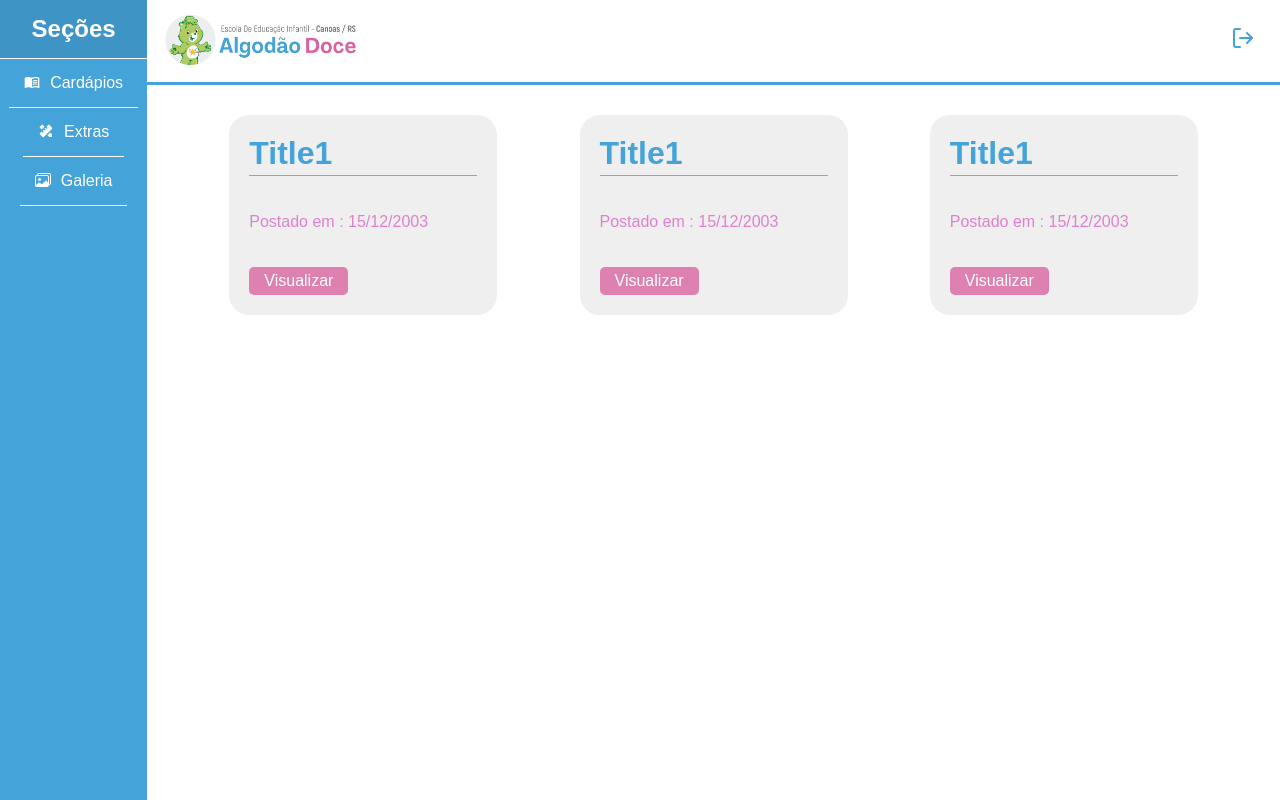
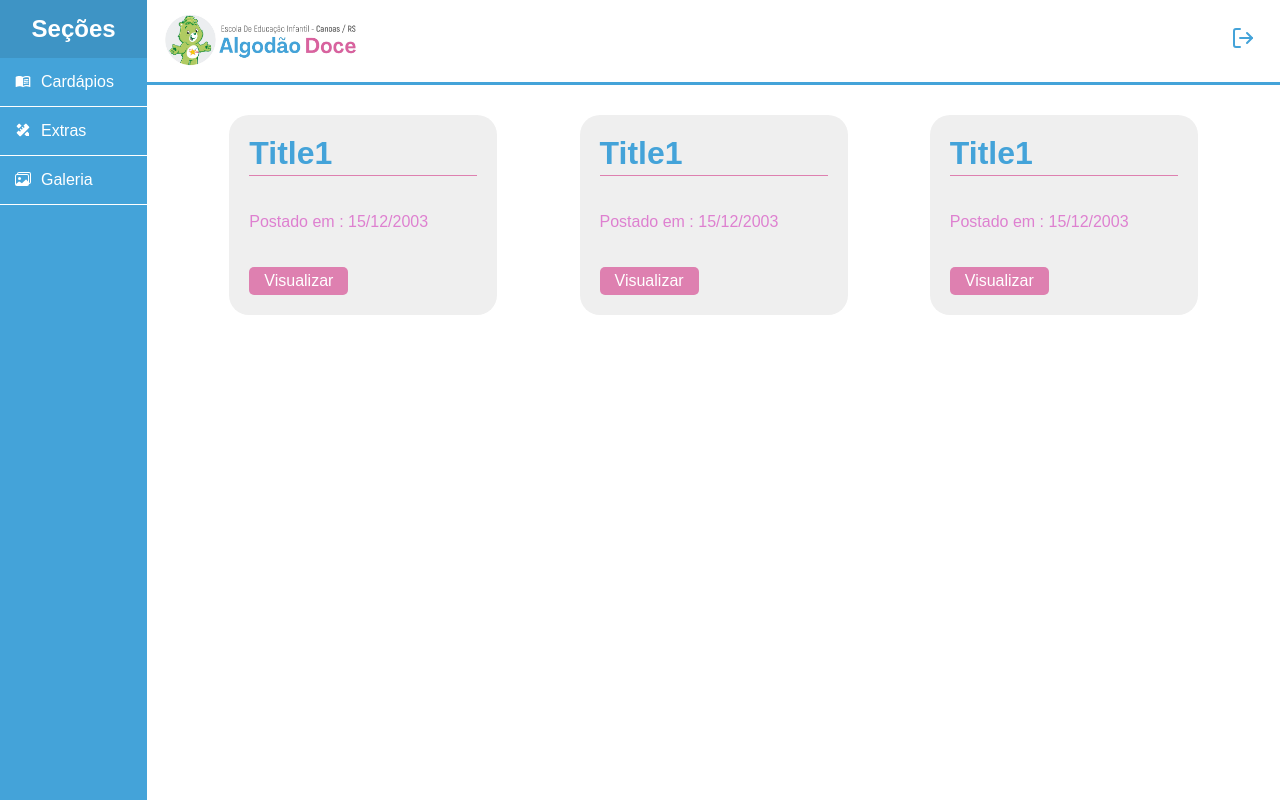
Before and after one commit to WillDevAC/CANOAS-DEMO, a Next.js app: page /dashboard in a window 1280 px wide. Built offline with nearby package versions, Linux system fonts and the light colour scheme; a web font is replaced by a local one.

Commit message:
fix/dashboard-menu-links

```diff
--- a/src/components/dashboard/aside/index.tsx
+++ b/src/components/dashboard/aside/index.tsx
@@ -6,7 +6,8 @@ import {
   Aside,
   MenuBook,
   RulerPencil,
-  Gallery
+  Gallery,
+  SectionContainer
  } from './styles';
 
 
@@ -17,6 +18,7 @@ const aside: React.FC = () => {
   return (
     <Aside>
       <h1>Seções</h1>
+      <SectionContainer>
         <section onClick={() => router.push('/dashboard')}>
           <p><MenuBook/>Cardápios</p>
         </section>
@@ -26,6 +28,7 @@ const aside: React.FC = () => {
         <section onClick={() => router.push('/dashboard/album')}>
           <p><Gallery/>Galeria</p>
         </section>
+      </SectionContainer>
     </Aside>
   );
 }
--- a/src/components/dashboard/aside/styles.ts
+++ b/src/components/dashboard/aside/styles.ts
@@ -24,7 +24,6 @@ export const Aside = styled.div`
     width: 100%;
     text-align: center;
     color: white;
-    border-bottom: 1.5px solid white;
   }
   h1 {
     font-size: 1.5rem;
@@ -43,6 +42,16 @@ export const Aside = styled.div`
   }
 `;
 
+export const SectionContainer = styled.div`
+  display: flex;
+  flex-direction: column;
+  width: 100%;
+
+  section {
+    border-bottom: 1.5px solid white;
+  }
+`;
+
 export const MenuBook = styled(MdMenuBook)`
   margin-right: 10px;
 `;
--- a/src/components/dashboard/sidebar/index.tsx
+++ b/src/components/dashboard/sidebar/index.tsx
@@ -1,4 +1,8 @@
 import React from 'react';
+
+import { useRouter } from 'next/router';
+
+import { LogOut } from '../header/styles';
 
 import {
   SidebarContainer,
@@ -10,10 +14,13 @@ import {
   SideBtnWrap,
   SidebarRoute,
   Logo,
-  Calendar
 } from './styles';
 
+
+
 const sidebar = ( { isOpen, toggle } ) => {
+  const router = useRouter();
+
   return (
     <SidebarContainer isOpen={isOpen} onClick={toggle}>
       <Icon onClick={toggle} >
@@ -24,15 +31,13 @@ const sidebar = ( { isOpen, toggle } ) => {
           <Logo>
             <img src="images/logo.webp" alt="" />
           </Logo>
-          <SidebarLink>Página principal</SidebarLink>
-          <SidebarLink>Para o seu filho</SidebarLink>
-          <SidebarLink>Sobre nós</SidebarLink>
-          <SidebarLink>Turmas</SidebarLink>
-          <SidebarLink>Contatos</SidebarLink>
-          <SidebarLink>Área dos pais</SidebarLink>
+          <SidebarLink onClick={() => router.push('/dashboard')}>Cardápios</SidebarLink>
+          <SidebarLink onClick={() => router.push('/dashboard/extras')}>Extras</SidebarLink>
+          <SidebarLink onClick={() => router.push('/dashboard/album')}>Galeria</SidebarLink>
+          <SidebarLink>Voltar</SidebarLink>
         </SidebarMenu>
         <SideBtnWrap>
-          <SidebarRoute><Calendar/>Agendar visita</SidebarRoute>
+          <SidebarRoute><LogOut/>Sair</SidebarRoute>
         </SideBtnWrap>
       </SidebarWrapper>
     </SidebarContainer>
```
Lines whose indentation alone changed are shown as unchanged.
